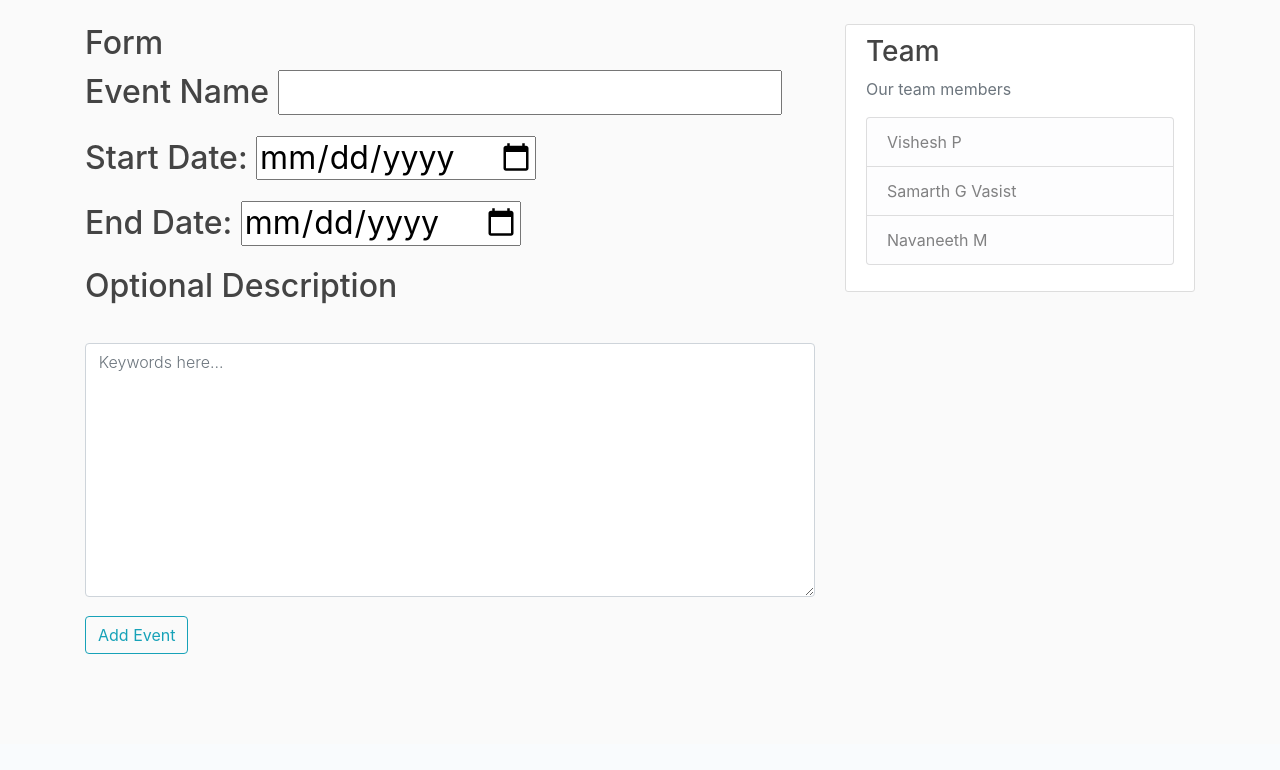
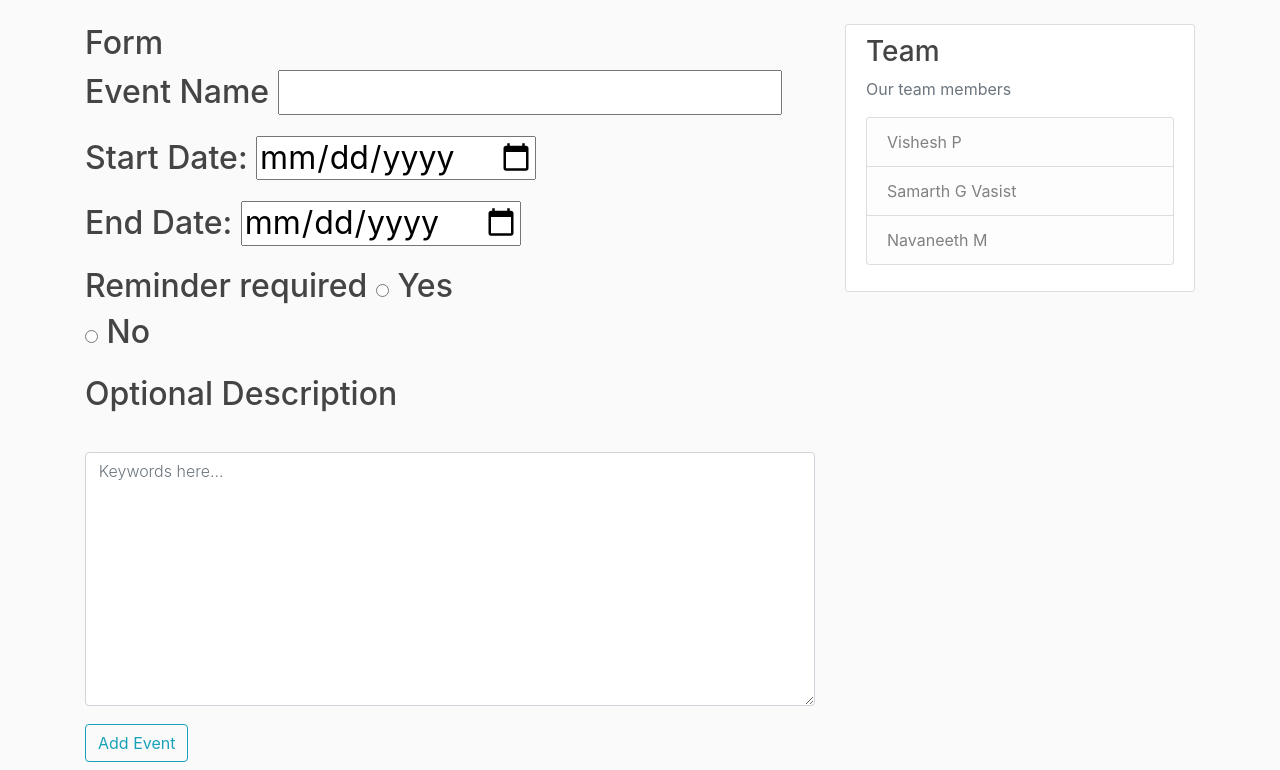
Before and after one commit to Visheeeee/Calendar-Management-System, a Flask app: page /addevent in a window 1280 px wide. Shown: the part 56-826 px from the top of the page. Before the commit the page ends 710 px from the top, so only its background shows below. Run offline with Flask 2, Linux system fonts and the light colour scheme; some libraries are stand-ins or nearby versions.

Commit message:
reminder functionality added

```diff
--- a/OOADSE/templates/new_event.html
+++ b/OOADSE/templates/new_event.html
@@ -28,7 +28,14 @@
 </p>
 
 
+<p>
+Reminder required
+  <input type="radio" id="male" name="reminder" value="yes">
+  <label for="yes">Yes</label><br>
+  <input type="radio" id="female" name="reminder" value="no">
+  <label for="no">No</label><br>
 
+</p>
 
 
 
```
